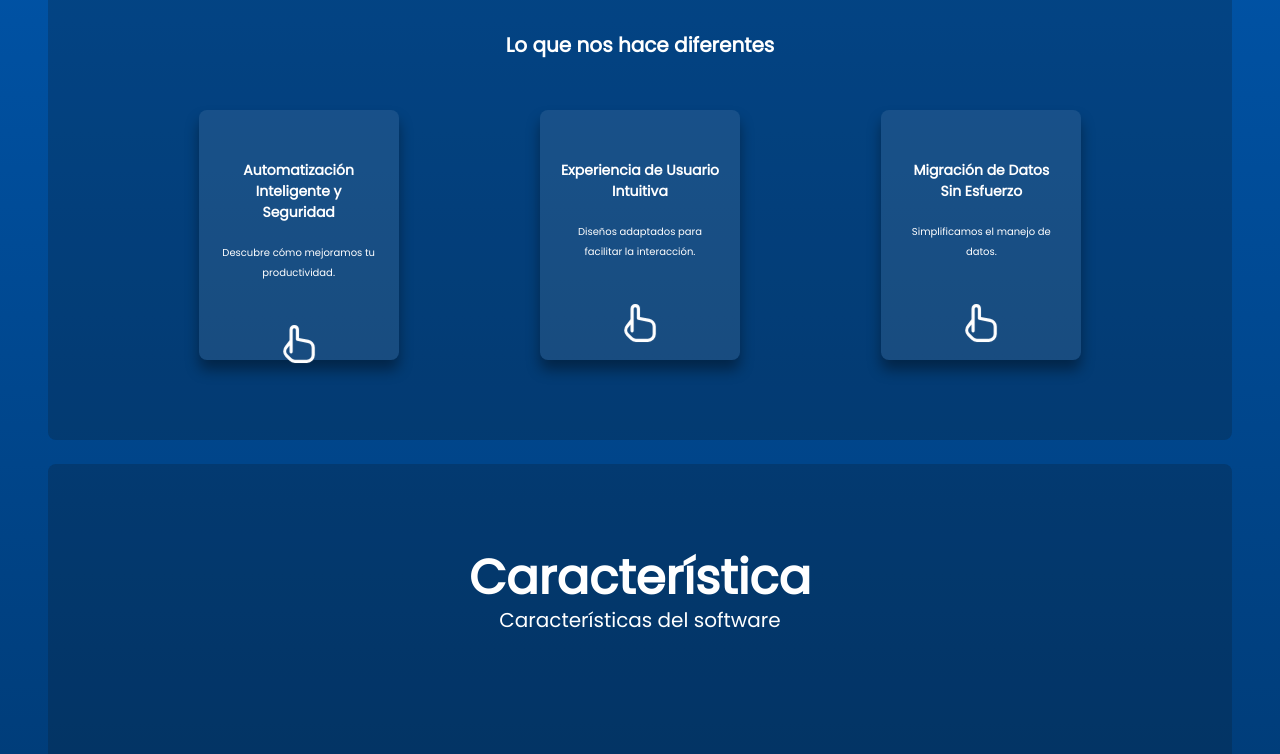
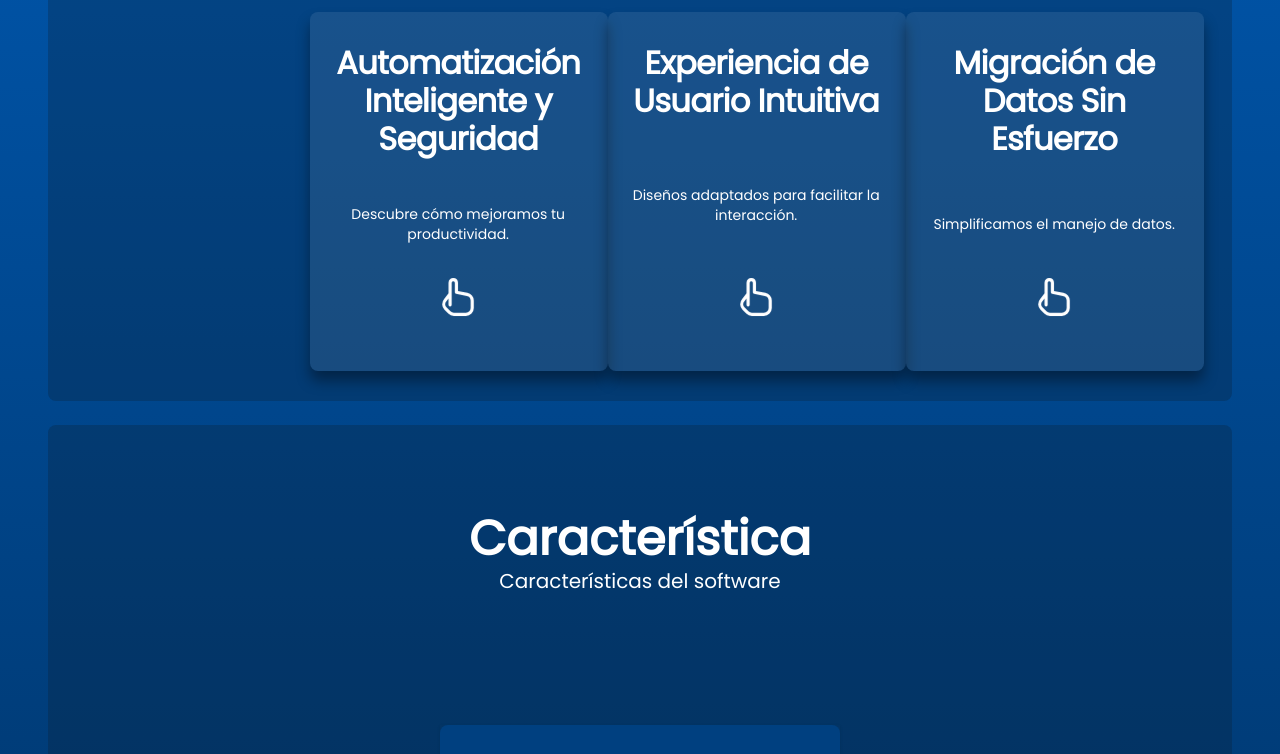
Before and after one commit to PabloStarOk/shelf-landing-page, an Astro site: page / in a window 1280 px wide. Shown: the part 678-1432 px from the top of the page. Built offline with nearby package versions, Linux system fonts and the light colour scheme; Astro itself is replaced by a stand-in of ours.

Commit message:
change in value proposal

```diff
--- a/src/components/Feature.astro
+++ b/src/components/Feature.astro
@@ -79,7 +79,7 @@
 </script>
 
 
-<LayoutSection title="feature">
+<LayoutSection title="feature" height="1117">
     <div class="mt-[60px] w-full text-center">
         <h1 class="text-5xl text-text-default-neutral font-bold">Característica</h1>
         <p class="text-xl text-text-default-neutral font-normal mt-1">Características del software</p>
--- a/src/components/ValueProposal.astro
+++ b/src/components/ValueProposal.astro
@@ -1,192 +1,46 @@
 ---
 import LayoutSection from "@/layouts/LayoutSection.astro";
+import CardValue from "./ui/cardValue.astro";
 ---
 
-<LayoutSection title="valueProposal">
-    <div class="local-card">Este es el código local</div>
-
+<LayoutSection title="valueProposal" height="1117">
     <h1>Lo que nos hace diferentes</h1>
     <div class="content1">
-        <!-- Card 1 -->
-        <div class="card">
-            <div class="card-content">
-                <div class="front">
-                    <h2 class="titel">
-                        Automatización Inteligente y Seguridad
-                    </h2>
-                    <p class="text-sm mt-2">
-                        Descubre cómo mejoramos tu productividad.
-                    </p>
-                    <div class="icon-container">
-                        <svg
-                            xmlns="http://www.w3.org/2000/svg"
-                            viewBox="0 0 24 24"
-                            width="32"
-                            height="32"
-                        >
-                            <path
-                                d="M17.98,9.376,12,8.18V3.107A3.081,3.081,0,0,0,9.5.041,3,3,0,0,0,6,3V9.661L3.211,13.3a5.021,5.021,0,0,0,.249,6.794l2.4,2.425A5.036,5.036,0,0,0,9.414,24H17a5.006,5.006,0,0,0,5-5V14.279A5.013,5.013,0,0,0,17.98,9.376ZM20,19a3,3,0,0,1-3,3H9.414a3.022,3.022,0,0,1-2.134-.891l-2.4-2.428a3.03,3.03,0,0,1-.116-4.123L6,12.945V17a1,1,0,0,0,2,0V3a1,1,0,0,1,1.176-.985A1.082,1.082,0,0,1,10,3.107V9a1,1,0,0,0,.8.98l6.784,1.357A3.01,3.01,0,0,1,20,14.279Z"
-                                fill="#ffffff"></path>
-                        </svg>
-                    </div>
-                </div>
-
-                <div class="back">
-                    <p class="text-sm">
-                        Garantizamos la integración de procesos con la máxima
-                        seguridad.
-                    </p>
-                </div>
-            </div>
-        </div>
-
-        <!-- Card 2 -->
-        <div class="card">
-            <div class="card-content">
-                <div class="front">
-                    <h2 class="titel">Experiencia de Usuario Intuitiva</h2>
-                    <p class="text-sm mt-2">
-                        Diseños adaptados para facilitar la interacción.
-                    </p>
-                    <div class="icon-container">
-                        <svg
-                            xmlns="http://www.w3.org/2000/svg"
-                            viewBox="0 0 24 24"
-                            width="32"
-                            height="32"
-                        >
-                            <path
-                                d="M17.98,9.376,12,8.18V3.107A3.081,3.081,0,0,0,9.5.041,3,3,0,0,0,6,3V9.661L3.211,13.3a5.021,5.021,0,0,0,.249,6.794l2.4,2.425A5.036,5.036,0,0,0,9.414,24H17a5.006,5.006,0,0,0,5-5V14.279A5.013,5.013,0,0,0,17.98,9.376ZM20,19a3,3,0,0,1-3,3H9.414a3.022,3.022,0,0,1-2.134-.891l-2.4-2.428a3.03,3.03,0,0,1-.116-4.123L6,12.945V17a1,1,0,0,0,2,0V3a1,1,0,0,1,1.176-.985A1.082,1.082,0,0,1,10,3.107V9a1,1,0,0,0,.8.98l6.784,1.357A3.01,3.01,0,0,1,20,14.279Z"
-                                fill="#ffffff"></path>
-                        </svg>
-                    </div>
-                </div>
-                <div class="back">
-                    <p class="text-sm">
-                        Una interfaz diseñada para potenciar tu creatividad.
-                    </p>
-                </div>
-            </div>
-        </div>
-
-        <!-- Card 3 -->
-        <div class="card">
-            <div class="card-content">
-                <div class="front">
-                    <h2 class="titel">Migración de Datos Sin Esfuerzo</h2>
-                    <p class="text-sm mt-2">
-                        Simplificamos el manejo de datos.
-                    </p>
-                    <div class="icon-container">
-                        <svg
-                            xmlns="http://www.w3.org/2000/svg"
-                            viewBox="0 0 24 24"
-                            width="32"
-                            height="32"
-                        >
-                            <path
-                                d="M17.98,9.376,12,8.18V3.107A3.081,3.081,0,0,0,9.5.041,3,3,0,0,0,6,3V9.661L3.211,13.3a5.021,5.021,0,0,0,.249,6.794l2.4,2.425A5.036,5.036,0,0,0,9.414,24H17a5.006,5.006,0,0,0,5-5V14.279A5.013,5.013,0,0,0,17.98,9.376ZM20,19a3,3,0,0,1-3,3H9.414a3.022,3.022,0,0,1-2.134-.891l-2.4-2.428a3.03,3.03,0,0,1-.116-4.123L6,12.945V17a1,1,0,0,0,2,0V3a1,1,0,0,1,1.176-.985A1.082,1.082,0,0,1,10,3.107V9a1,1,0,0,0,.8.98l6.784,1.357A3.01,3.01,0,0,1,20,14.279Z"
-                                fill="#ffffff"></path>
-                        </svg>
-                    </div>
-                </div>
-                <div class="back">
-                    <p class="text-sm">
-                        Transfiere tus datos con facilidad y seguridad.
-                    </p>
-                </div>
-            </div>
-        </div>
+        <CardValue
+            title="Automatización Inteligente y Seguridad"
+            subTitle="Descubre cómo mejoramos tu productividad."
+            content="Garantizamos la integración de procesos con la máxima seguridad."
+        />
+        <CardValue
+            title="Experiencia de Usuario Intuitiva"
+            subTitle="Diseños adaptados para facilitar la interacción."
+            content="Una interfaz diseñada para potenciar tu creatividad."
+        />
+        <CardValue
+            title="Migración de Datos Sin Esfuerzo"
+            subTitle="Simplificamos el manejo de datos."
+            content="Transfiere tus datos con facilidad y seguridad."
+        />
     </div>
 </LayoutSection>
 
 <style>
     h1 {
         text-align: center;
-        font-size: 20px;
-        font-weight: 900;
+        font-size: 3rem;
+        line-height: 120%; /* 3.6rem */
+        letter-spacing: -0.06rem;
+        font-weight: 700;
         color: #fff;
-        margin: 50px 0px;
+        margin-top: 18.75rem;
     }
     .content1 {
-        grid-template-columns: repeat(3, minmax(0, 1fr));
-        display: grid;
-        justify-items: center;
-        margin: 50px 50px;
-    }
-    .card {
-        perspective: 1000px;
-    }
-
-    .card-content {
-        width: 200px;
-        height: 250px;
-        text-align: center;
-        position: relative;
-        transform-style: preserve-3d;
-        transition: transform 1s;
-    }
-
-    .card:hover .card-content {
-        transform: rotateY(180deg);
-    }
-
-    .front,
-    .back {
-        position: absolute;
-        font-family: "Poppins", sans-serif;
-        width: 200px;
-        height: 250px;
-        backface-visibility: hidden;
         display: flex;
-        flex-direction: column;
-        justify-content: flex-start;
+        flex-direction: row;
+        justify-content: space-between;
         align-items: center;
-        padding: 50px 20px;
-        border-radius: 8px;
-        gap: 20px;
-        color: #fff;
-        background-color: #e3e3e318;
-        box-shadow: 0px 10px 14px 0px #00000061;
-    }
-
-    .titel {
-        font-size: 14px;
-        font-weight: 900;
-    }
-
-    .front p {
-        font-size: 10px;
-        margin-top: 0px !important;
-    }
-    svg {
-        margin-top: 25px;
-    }
-    /* Animación de pulso */
-    @keyframes pulse {
-        0% {
-            transform: scale(1); /* Tamaño original */
-        }
-        50% {
-            transform: scale(1.2); /* Crece al 120% */
-        }
-        100% {
-            transform: scale(1); /* Regresa al tamaño original */
-        }
-    }
-
-    /* Aplicar animación a los SVG */
-    .icon-container svg {
-        animation: pulse 1.5s infinite; /* Animación continua */
-        transition: transform 0.3s ease-in-out;
-    }
-
-    /* Añadir efecto hover para acelerar el pulso */
-    .icon-container:hover svg {
-        animation: pulse 0.8s infinite; /* Acelerar el pulso al hacer hover */
-    }
-
-    .back {
-        transform: rotateY(180deg);
+        width: auto;
+        margin-top: 2rem;
+        margin-inline: 14.5rem;
     }
 </style>
--- /dev/null
+++ b/src/components/ui/CardValue.astro
@@ -0,0 +1,125 @@
+---
+type Props = {
+    title: string;
+    subTitle: string;
+    content: string;
+}
+
+const { title, subTitle, content } = Astro.props;
+---
+
+<div class="card">
+    <div class="card-content">
+        <div class="front">
+            <h2 class="title">{title}</h2>
+            <p class="text-sm mt-2">
+                {subTitle}
+            </p>
+            <div class="icon-container">
+                <svg
+                    xmlns="http://www.w3.org/2000/svg"
+                    viewBox="0 0 24 24"
+                    width="32"
+                    height="32"
+                >
+                    <path
+                        d="M17.98,9.376,12,8.18V3.107A3.081,3.081,0,0,0,9.5.041,3,3,0,0,0,6,3V9.661L3.211,13.3a5.021,5.021,0,0,0,.249,6.794l2.4,2.425A5.036,5.036,0,0,0,9.414,24H17a5.006,5.006,0,0,0,5-5V14.279A5.013,5.013,0,0,0,17.98,9.376ZM20,19a3,3,0,0,1-3,3H9.414a3.022,3.022,0,0,1-2.134-.891l-2.4-2.428a3.03,3.03,0,0,1-.116-4.123L6,12.945V17a1,1,0,0,0,2,0V3a1,1,0,0,1,1.176-.985A1.082,1.082,0,0,1,10,3.107V9a1,1,0,0,0,.8.98l6.784,1.357A3.01,3.01,0,0,1,20,14.279Z"
+                        fill="#ffffff"></path>
+                </svg>
+            </div>
+        </div>
+        <div class="back">
+            <p class="text-sm">
+                {content}
+            </p>
+        </div>
+    </div>
+</div>
+
+<style>
+
+    .card {
+        perspective: 1000px;
+    }
+
+    .card-content {
+        position: relative;
+
+        width: 18.625rem;
+        height: 22.4375rem;
+
+        text-align: center;
+        transform-style: preserve-3d;
+        transition: transform 1s;
+    }
+
+    .card:hover .card-content {
+        transform: rotateY(180deg);
+    }
+
+    .front,
+    .back {
+        position: absolute;
+
+        display: flex;
+        flex-direction: column;
+        justify-content: space-between;
+        align-items: center;
+
+        width: 18.625rem;
+        height: 22.4375rem;
+        padding: 2rem 1.5rem 3.6rem 1.4rem;
+        border-radius: 8px;
+
+        color: #fff;
+        background-color: #e3e3e318;
+        box-shadow: 0px 10px 14px 0px #00000061;
+
+        backface-visibility: hidden;
+    }
+
+    .title {
+        font-size: 2rem;
+        font-weight: 700;
+        font-style: normal;
+        line-height: 120%;
+        letter-spacing: -0.04rem;
+    }
+
+    .front p, {
+        font-size: 1rem;
+    }
+
+    .back p {
+        font-size: 1.8rem;
+        line-height: 120%;
+        letter-spacing: -0.04rem;
+    }
+    /* Animación de pulso */
+    @keyframes pulse {
+        0% {
+            transform: scale(1); /* Tamaño original */
+        }
+        50% {
+            transform: scale(1.2); /* Crece al 120% */
+        }
+        100% {
+            transform: scale(1); /* Regresa al tamaño original */
+        }
+    }
+
+    /* Aplicar animación a los SVG */
+    .icon-container svg {
+        animation: pulse 1.5s infinite; /* Animación continua */
+        transition: transform 0.3s ease-in-out;
+    }
+
+    /* Añadir efecto hover para acelerar el pulso */
+    .icon-container:hover svg {
+        animation: pulse 0.8s infinite; /* Acelerar el pulso al hacer hover */
+    }
+
+    .back {
+        transform: rotateY(180deg);
+    }
+</style>
--- a/src/layouts/LayoutSection.astro
+++ b/src/layouts/LayoutSection.astro
@@ -1,11 +1,12 @@
 ---
 type Props = {
     title: string;
+    height: "450px" | "1117" | "843";
 }
 
-const { title } = Astro.props;
+const { title, height } = Astro.props;
 ---
 
-<section id={title} class="bg-[rgba(13,26,38,0.25)] p-[30px] rounded-[8px] min-h-[450px]">
+<section id={title} class={`bg-[rgba(13,26,38,0.25)] p-[30px] rounded-[8px] min-h-[${height}px]`}>
     <slot />
 </section>
```
